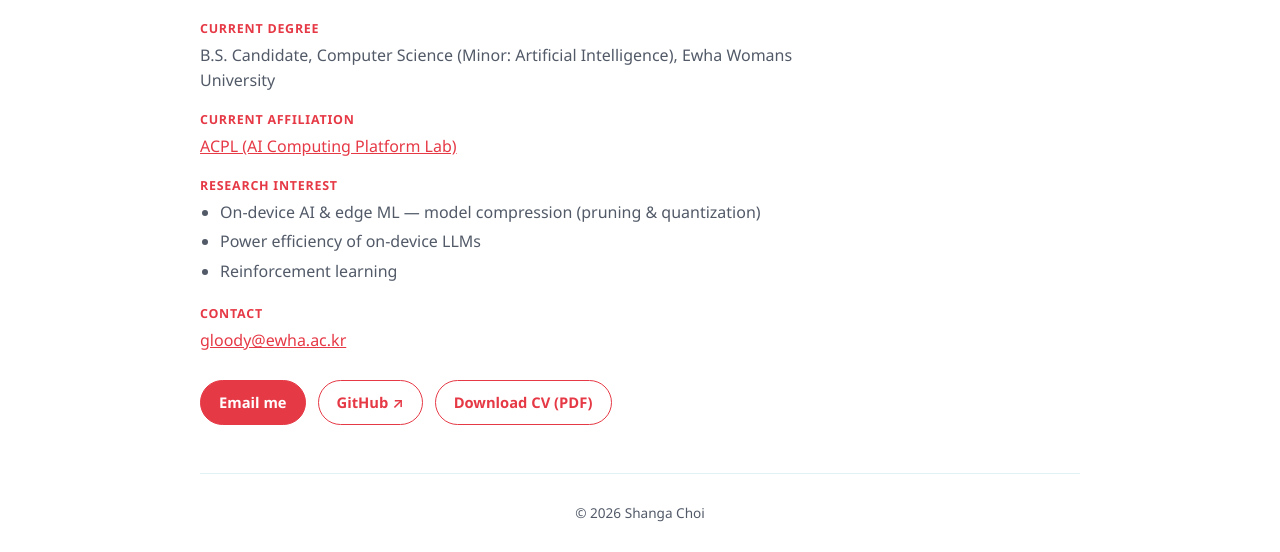
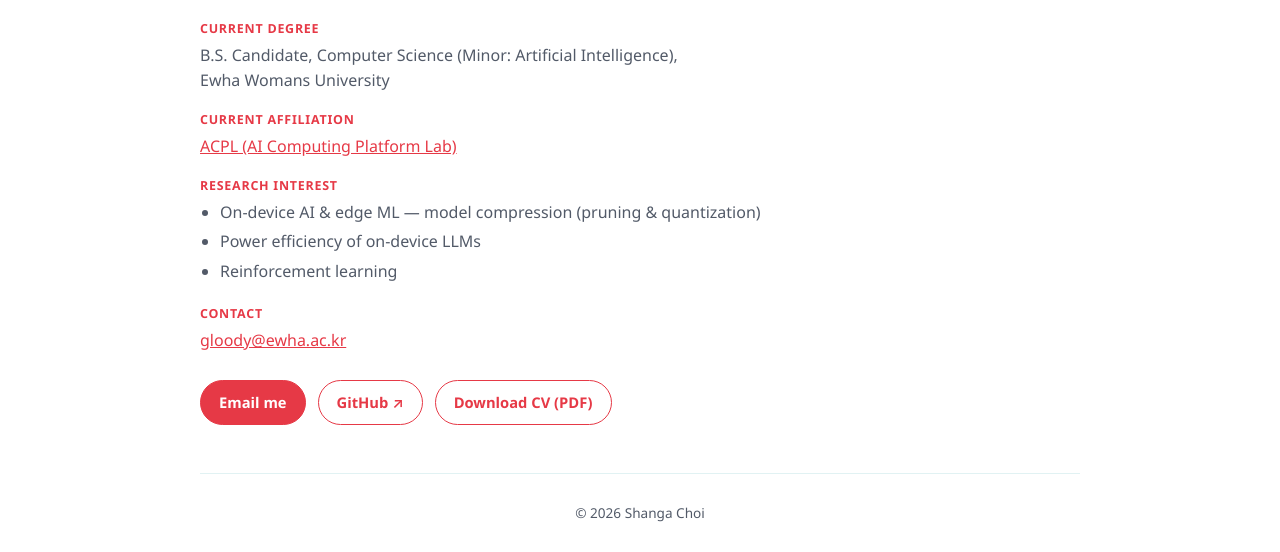
Before and after one commit to jj8ng/jj8ng.github.io, a plain HTML site: page index.html in a window 1280 px wide. Shown: the part 259-811 px from the top of the page. Drawn offline with Linux system fonts and the light colour scheme.

Commit message:
Update index.html

```diff
--- a/index.html
+++ b/index.html
@@ -95,6 +95,7 @@
   .bio-facts{margin:22px 0 26px 0; display:flex; flex-direction:column; gap:16px; max-width:640px;}
   .fact-label{font-size:.78rem; text-transform:uppercase; letter-spacing:.06em; font-weight:700; color:var(--navy); margin-bottom:4px;}
   .fact-value{color:var(--ink-soft); font-size:1rem;}
+  .nowrap{white-space:nowrap;}
   .fact-list{margin:4px 0 0 0; padding-left:20px; color:var(--ink-soft); font-size:1rem;}
   .fact-list li{margin-bottom:4px;}
 
@@ -197,8 +198,7 @@
     <div class="bio-facts">
       <div class="fact">
         <div class="fact-label">Current Degree</div>
-        <div class="fact-value">B.S. Candidate, Computer Science (Minor: Artificial Intelligence), Ewha Womans University</div>
-      </div>
+        <div class="fact-value">B.S. Candidate, Computer Science (Minor: Artificial Intelligence), <span class="nowrap">Ewha Womans University</span></div>      </div>
       <div class="fact">
         <div class="fact-label">Current Affiliation</div>
         <div class="fact-value"><a href="https://acpl.ewha.ac.kr/" target="_blank" rel="noopener">ACPL (AI Computing Platform Lab)</a></div>
```
